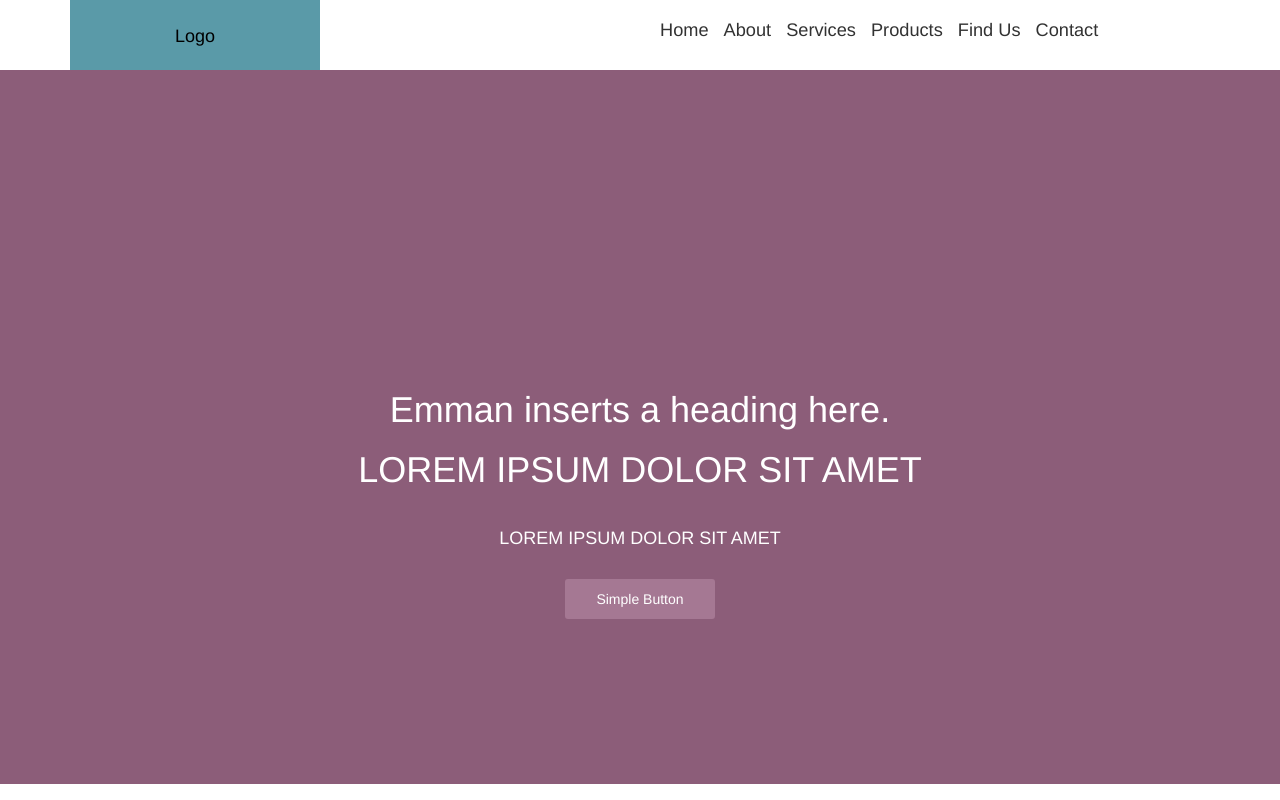
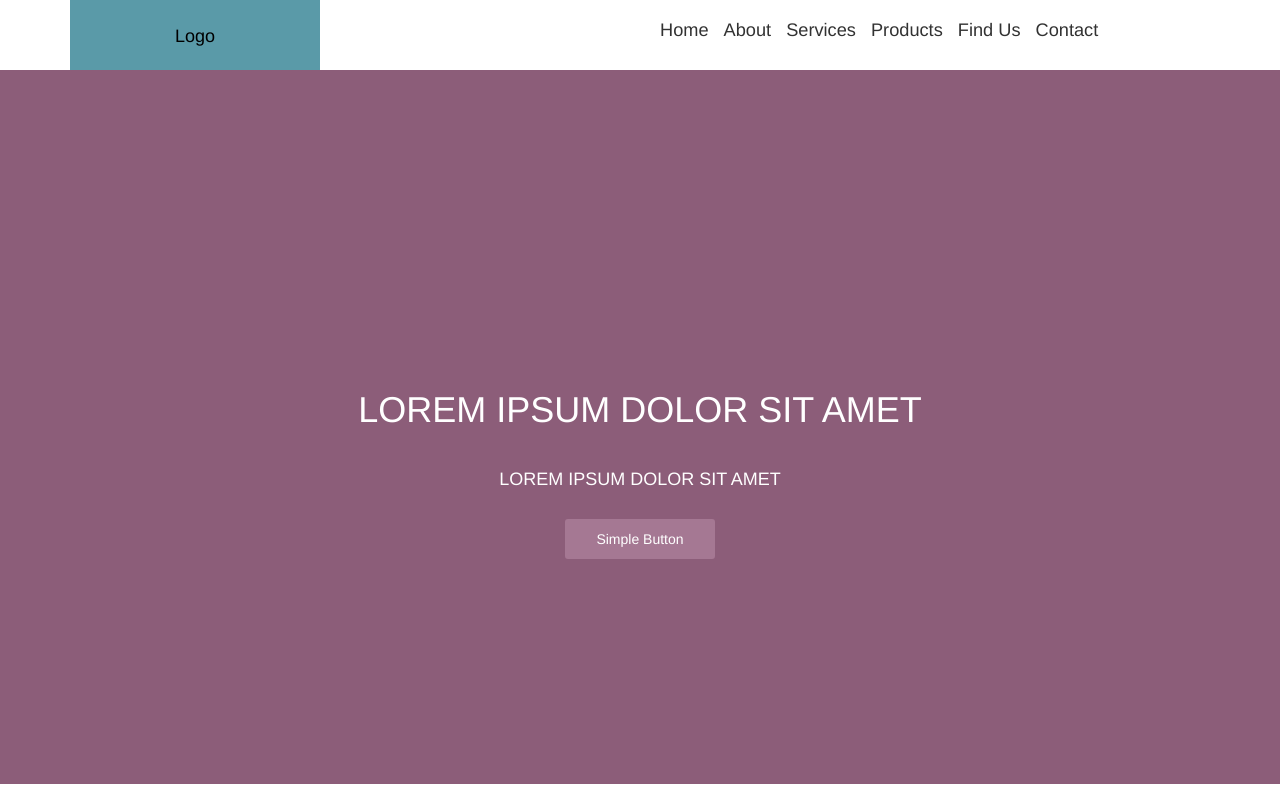
Before and after one commit to emmancalabroso/coding-tests, a plain HTML site: page index.html in a window 1280 px wide. Shown: the top 800 px of the page. Drawn offline with Linux system fonts and the light colour scheme.

Commit message:
emman-i dont like the code

```diff
--- a/index.html
+++ b/index.html
@@ -59,7 +59,6 @@
                 <div style="background-color:#8C5D79; height:700px;">
                     <div class="slider">
                         <center>
-                            <h1>Emman inserts a heading here.</h1>
                             <h1>LOREM IPSUM DOLOR SIT AMET</h1> <br>
                             <h4>LOREM IPSUM DOLOR SIT AMET</h4> <br>
                             <a href="#"><div class="sliderButton" style="color:#fff">Simple Button</div></a>
```
